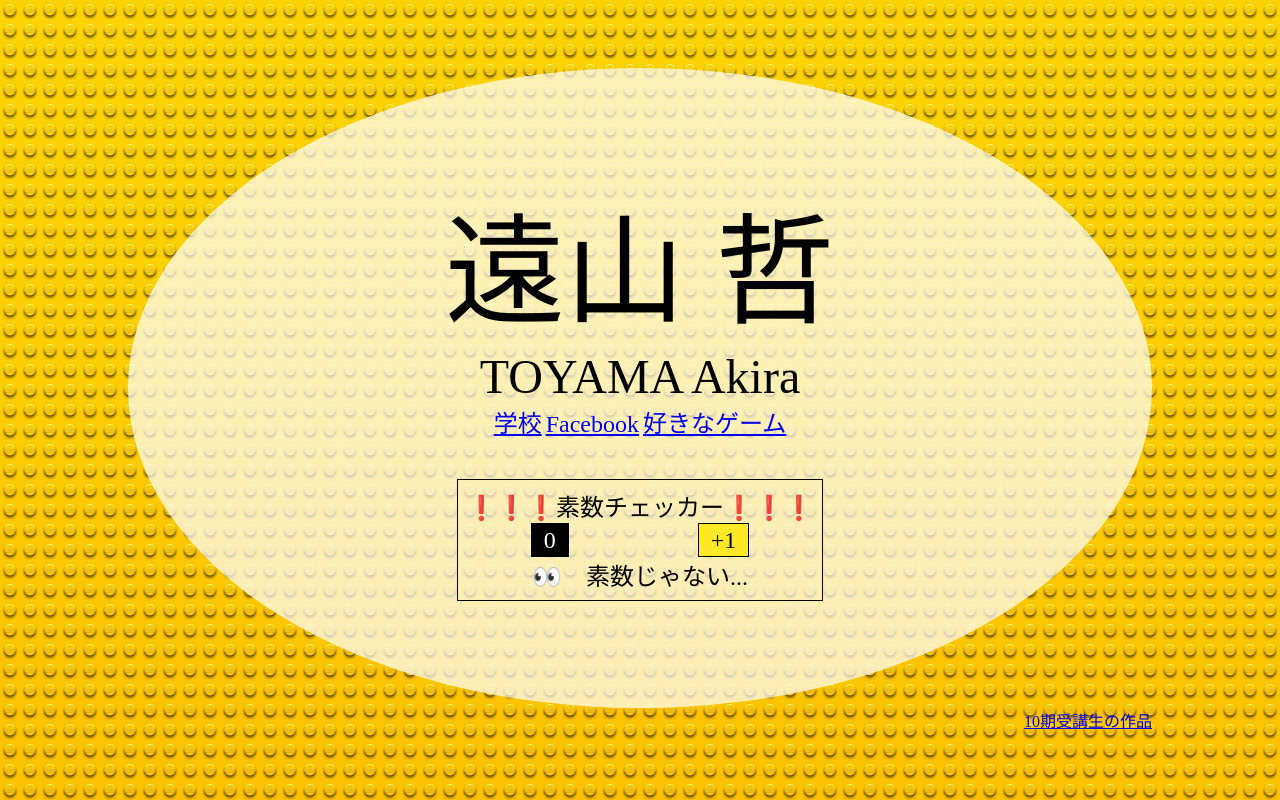
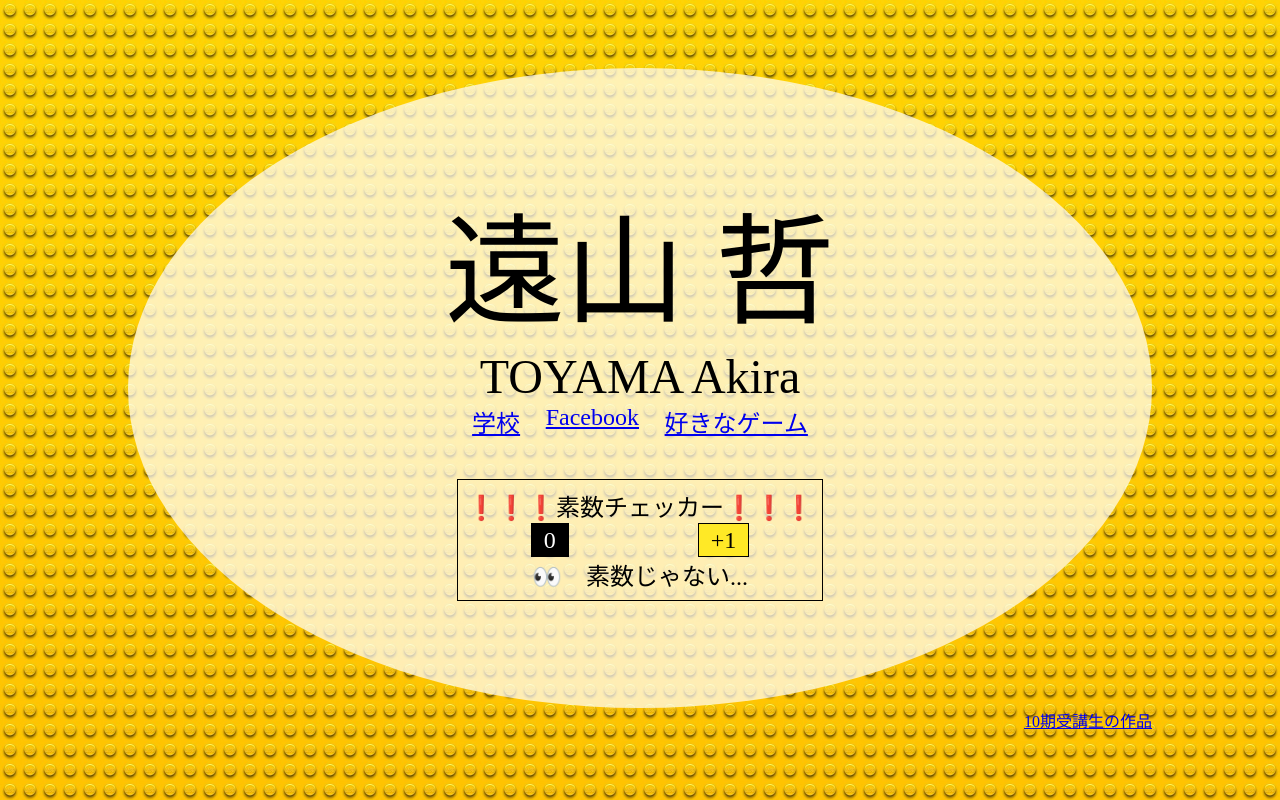
Before and after one commit to tootootooyaman/my-portfolio, a plain HTML site: page index.html in a window 1280 px wide. Drawn offline with Linux system fonts and the light colour scheme; some packages are replaced by stand-ins of ours.

Commit message:
portfolio__profile__linksの未使用問題を解決

```diff
--- a/style.css
+++ b/style.css
@@ -39,8 +39,13 @@ body {
 .portfolio__profile__name__en {
   font-size: 6vmin;
 }
+.portfolio__profile__links {
+  display: flex;
+  justify-content: space-around;
+}
 .portfolio__profile__links__element {
   font-size: 3vmin;
+  margin: 0 1vw 0 1vw;
 }
 
 .portfolio__prime-checker {
```
